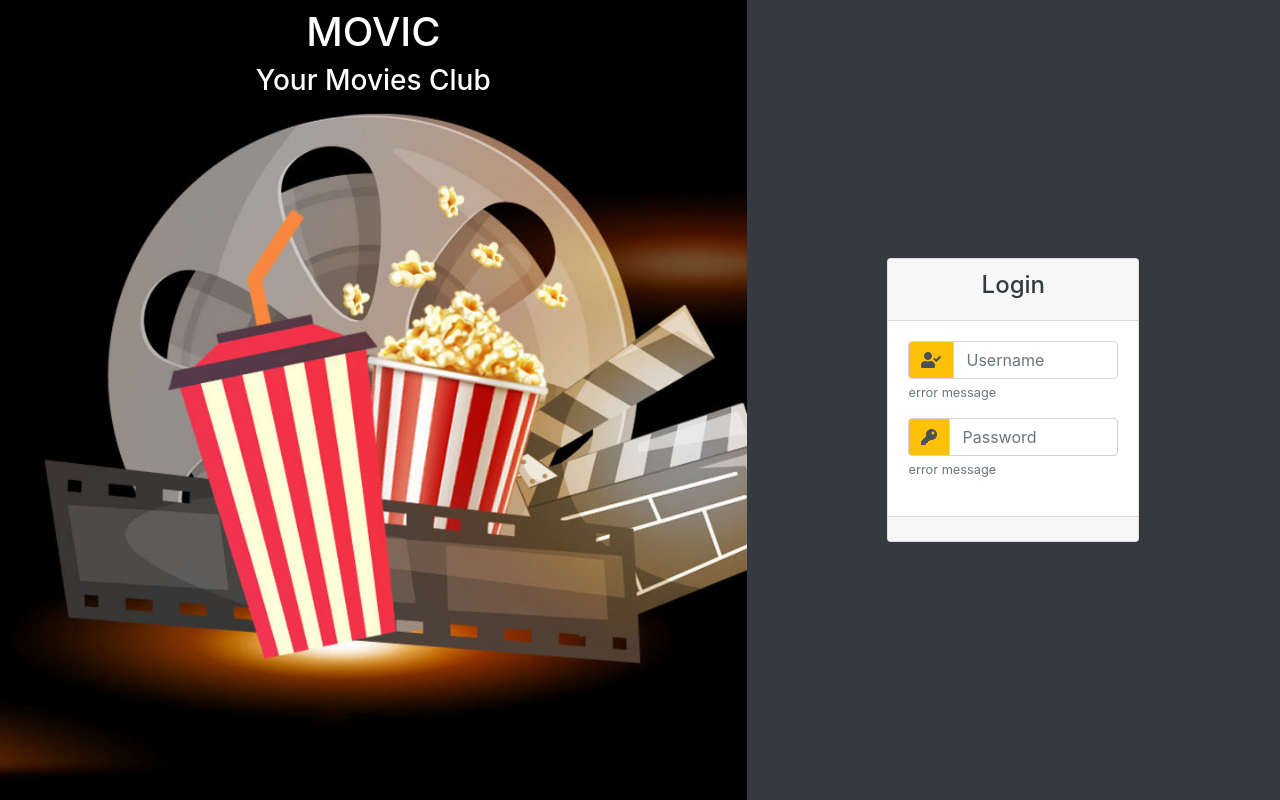
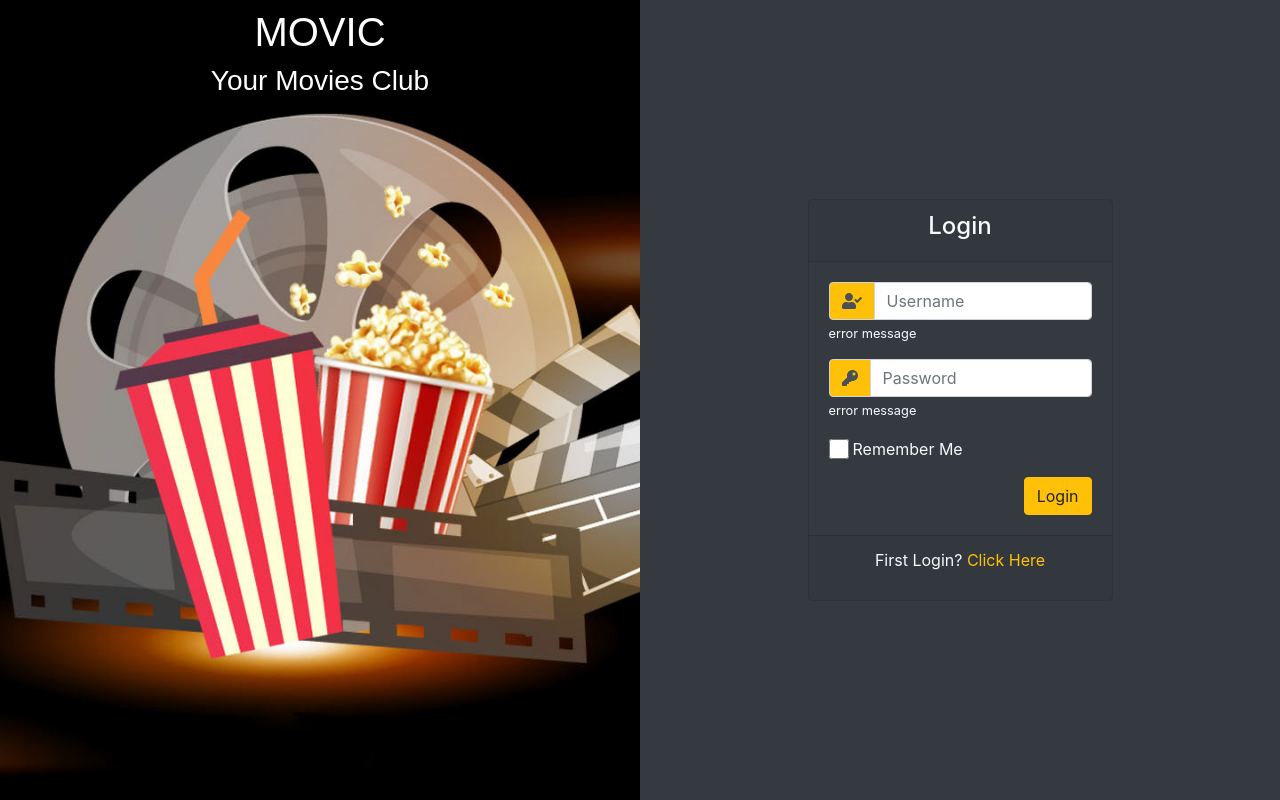
Before and after one commit to Muhamadig/extreme70-fs-projects, a React (Create React App) app in the folder project2-react-final/: page / in a window 1280 px wide. Built offline with nearby package versions, Linux system fonts and the light colour scheme.

Commit message:
Sign In Page

```diff
--- a/project2-react-final/src/components/signIn/SignIn.css
+++ b/project2-react-final/src/components/signIn/SignIn.css
@@ -4,7 +4,10 @@
   background-position: center center;
   background-size: cover;
   background-repeat: no-repeat;
+  font-family: "Numans", sans-serif;
 }
-.card-background {
-  -webkit-filter: blur(20px);
+
+#rememberme {
+  width: 20px;
+  height: 20px;
 }
--- a/project2-react-final/src/components/signIn/SignIn.jsx
+++ b/project2-react-final/src/components/signIn/SignIn.jsx
@@ -8,21 +8,22 @@ import {
 } from "@fortawesome/free-solid-svg-icons";
 import { FontAwesomeIcon } from "@fortawesome/react-fontawesome";
 import React, { Component } from "react";
+import { Link } from "react-router-dom";
 import "./SignIn.css";
 const SignIn = () => {
   return (
     <div className="container-fluid ">
       <div className="row">
-        <div className="col-7 signin-background">
+        <div className="col-6 signin-background">
           <p className="h1 text-center mt-2">MOVIC</p>
           <p className="h3 text-center mt-2">Your Movies Club</p>
         </div>
-        <div className="col-5 d-flex align-items-center justify-content-center">
-          <card className="card w-50 text-dark text-center">
+        <div className="col-6 d-flex align-items-center justify-content-center ">
+          <card className="card w-50 text-light text-center  bg-transparent ">
             <header className="card-header ">
               <p className="h4">Login</p>
             </header>
-            <body className="card-body ">
+            <body className="card-body bg-transparent  text-light">
               <form>
                 <div className="form-group">
                   <div className="input-group">
@@ -41,7 +42,7 @@ const SignIn = () => {
                       placeholder="Username"
                     />
                   </div>
-                  <small className="form-text text-muted">error message</small>
+                  <small className="form-text ">error message</small>
                 </div>
                 <div className="form-group">
                   <div className="input-group">
@@ -60,11 +61,31 @@ const SignIn = () => {
                       placeholder="Password"
                     />
                   </div>
-                  <small className="form-text text-muted">error message</small>
+                  <small className="form-text ">error message</small>
+                </div>
+                <div className="form-group">
+                  <div className="form-inline">
+                    <input
+                      type="checkbox"
+                      className="form-check-input bg-warining "
+                      id="rememberme"
+                    />
+                    Remember Me
+                  </div>
+                </div>
+                <div className="text-right">
+                  <button className="btn btn-warning ">Login</button>
                 </div>
               </form>
             </body>
-            <footer className="card-footer"></footer>
+            <footer className="card-footer">
+              <p>
+                First Login?{" "}
+                <Link className="text-warning" to="/firstLogin">
+                  Click Here
+                </Link>
+              </p>
+            </footer>
           </card>
         </div>
       </div>
```
